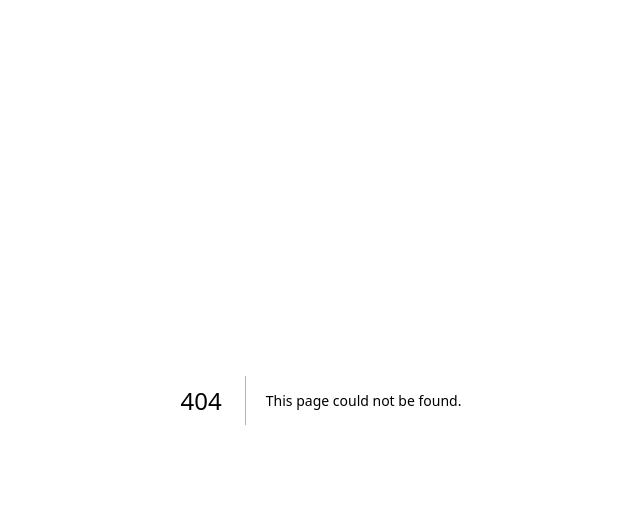
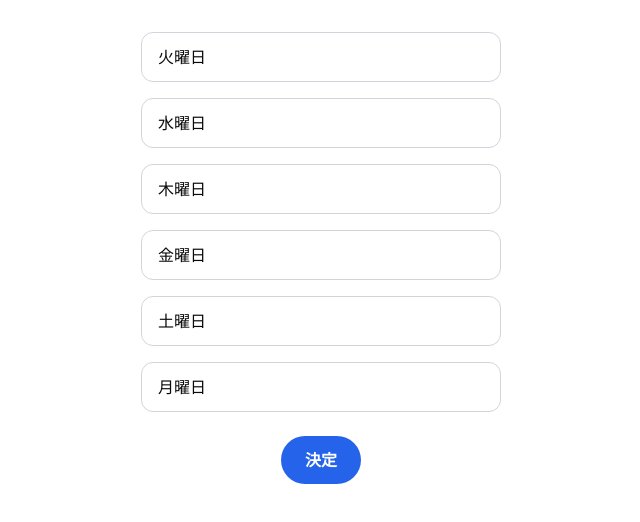
Before and after one commit to PanRoom/keion-core, a Next.js app: page /time-select in a window 1280 px wide. Before the commit this address had no page. Shown: the top 522 px of the page, without its empty margins (319-959 px from the left). Built offline with nearby package versions, Linux system fonts and the light colour scheme.

Commit message:
時間選択UI完了

```diff
--- /dev/null
+++ b/app/time-select/page.tsx
@@ -0,0 +1,236 @@
+// ...existing code...
+'use client'
+import { useState } from 'react'
+
+// 曜日オプションの定義
+const dayOptions = [
+  { key: 'tuesday', label: '火曜日' },
+  { key: 'wednesday', label: '水曜日' },
+  { key: 'thursday', label: '木曜日' },
+  { key: 'friday', label: '金曜日' },
+  { key: 'saturday', label: '土曜日' },
+  { key: 'monday', label: '月曜日' },
+]
+
+// 時間オプションの定義（09:00〜20:00）
+const timeOptions = Array.from({ length: 12 }, (_, index) => {
+  const hour = index + 9
+  return `${hour.toString().padStart(2, '0')}:00`
+})
+
+const unavailableMatrix = [
+  [0, 0, 0, 0, 0, 0, 0, 0, 0, 1, 1, 0],
+  [0, 0, 0, 0, 0, 0, 0, 0, 0, 0, 0, 0],
+  [0, 0, 0, 0, 0, 0, 0, 0, 0, 0, 0, 0],
+  [0, 0, 0, 0, 0, 0, 0, 0, 0, 0, 0, 0],
+  [1, 1, 1, 1, 1, 1, 1, 1, 1, 1, 1, 1],
+  [0, 0, 0, 0, 0, 0, 0, 0, 0, 0, 0, 0],
+  [0, 0, 0, 0, 0, 0, 0, 0, 0, 0, 0, 0],
+]
+
+// メインコンポーネント
+export default function TimeSelectPage() {
+
+  const [activeDayIndex, setActiveDayIndex] = useState<number | null>(null)
+  const [matrix, setMatrix] = useState<number[][]>(() =>
+    dayOptions.map(() => Array(timeOptions.length).fill(0))
+  )
+  const [output, setOutput] = useState<number[][] | null>(null)
+
+  const handleDaySelect = (index: number) => {
+    setActiveDayIndex((current) => (current === index ? null : index))
+  }
+
+  const handleAllDayToggle = (dayIndex: number) => {
+    setMatrix((previous) => {
+      const next = previous.map((row) => [...row])
+      const disabledRow = unavailableMatrix[dayIndex]
+      const shouldSelectAll = next[dayIndex].some(
+        (value, timeIndex) => disabledRow[timeIndex] === 0 && value === 0
+      )
+      next[dayIndex] = next[dayIndex].map((_, timeIndex) =>
+        disabledRow[timeIndex] === 1 ? 0 : shouldSelectAll ? 1 : 0
+      )
+      return next
+    })
+  }
+
+  const handleTimeToggle = (dayIndex: number, timeIndex: number) => {
+    if (unavailableMatrix[dayIndex][timeIndex] === 1) {
+      return
+    }
+    setMatrix((previous) => {
+      const next = previous.map((row) => [...row])
+      next[dayIndex][timeIndex] =
+        next[dayIndex][timeIndex] === 1 ? 0 : 1
+      return next
+    })
+  }
+
+  const handleSubmit = () => {
+    setOutput(matrix.map((row) => [...row]))
+    // eslint-disable-next-line no-console
+    console.log('Selected matrix', matrix)
+  }
+
+  return (
+    <main
+      style={{
+        display: 'flex',
+        flexDirection: 'column',
+        gap: '1.5rem',
+        alignItems: 'center',
+        padding: '2rem',
+      }}
+    >
+      <section
+        style={{
+          display: 'flex',
+          flexDirection: 'column',
+          width: 'min(360px, 100%)',
+          gap: '1rem',
+        }}
+      >
+        {dayOptions.map((day, index) => {
+          const isActive = activeDayIndex === index
+          return (
+            <div
+              key={day.key}
+              style={{
+                display: 'flex',
+                flexDirection: 'column',
+                gap: '0.75rem',
+              }}
+            >
+              <button
+                type="button"
+                onClick={() => handleDaySelect(index)}
+                style={{
+                  padding: '0.75rem 1rem',
+                  borderRadius: '0.75rem',
+                  border: '1px solid',
+                  borderColor: isActive ? '#2563eb' : '#d1d5db',
+                  backgroundColor: isActive ? '#e0f2fe' : '#ffffff',
+                  fontWeight: isActive ? 600 : 500,
+                  cursor: 'pointer',
+                  textAlign: 'left',
+                }}
+              >
+                {day.label}
+              </button>
+
+              {isActive && (
+                <div
+                  style={{
+                    border: '1px solid #e5e7eb',
+                    borderRadius: '0.75rem',
+                    padding: '1.25rem',
+                    display: 'flex',
+                    flexDirection: 'column',
+                    gap: '1rem',
+                    backgroundColor: '#ffffff',
+                  }}
+                >
+                  <label
+                    htmlFor={`${day.key}-all-day`}
+                    style={{
+                      display: 'flex',
+                      alignItems: 'center',
+                      gap: '0.5rem',
+                      fontWeight: 600,
+                    }}
+                  >
+                    <input
+                      id={`${day.key}-all-day`}
+                      type="checkbox"
+                      checked={
+                        unavailableMatrix[index].some((flag) => flag === 0) &&
+                        matrix[index].every(
+                          (value, timeIndex) =>
+                            unavailableMatrix[index][timeIndex] === 1 || value === 1
+                        )
+                      }
+                      onChange={() => handleAllDayToggle(index)}
+                    />
+                    終日
+                  </label>
+
+                  <div
+                    style={{
+                      display: 'grid',
+                      gridTemplateColumns: 'repeat(auto-fill, minmax(96px, 1fr))',
+                      gap: '0.75rem',
+                    }}
+                  >
+                    {timeOptions.map((timeLabel, timeIndex) => {
+                      const inputId = `${day.key}-${timeLabel}`
+                      const isDisabled =
+                        unavailableMatrix[index][timeIndex] === 1
+                      return (
+                        <label
+                          key={inputId}
+                          htmlFor={inputId}
+                          style={{
+                            display: 'flex',
+                            alignItems: 'center',
+                            gap: '0.5rem',
+                            border: '1px solid #e5e7eb',
+                            borderRadius: '0.5rem',
+                            padding: '0.5rem 0.75rem',
+                            backgroundColor: isDisabled ? '#f8fafc' : '#ffffff',
+                            opacity: isDisabled ? 0.5 : 1,
+                          }}
+                        >
+                          <input
+                            id={inputId}
+                            type="checkbox"
+                            disabled={isDisabled}
+                            checked={matrix[index][timeIndex] === 1}
+                            onChange={() => handleTimeToggle(index, timeIndex)}
+                          />
+                          {timeLabel}
+                        </label>
+                      )
+                    })}
+                  </div>
+                </div>
+              )}
+            </div>
+          )
+        })}
+      </section>
+
+      <button
+        type="button"
+        onClick={handleSubmit}
+        style={{
+          padding: '0.75rem 1.5rem',
+          borderRadius: '9999px',
+          border: 'none',
+          backgroundColor: '#2563eb',
+          color: '#ffffff',
+          fontWeight: 600,
+          cursor: 'pointer',
+        }}
+      >
+        決定
+      </button>
+
+      {output && (
+        <pre
+          style={{
+            width: 'min(420px, 100%)',
+            backgroundColor: '#0f172a',
+            color: '#e2e8f0',
+            padding: '1rem',
+            borderRadius: '0.75rem',
+            overflowX: 'auto',
+          }}
+        >
+          {JSON.stringify(output, null, 2)}
+        </pre>
+      )}
+    </main>
+  )
+}
+// ...existing code...
```
